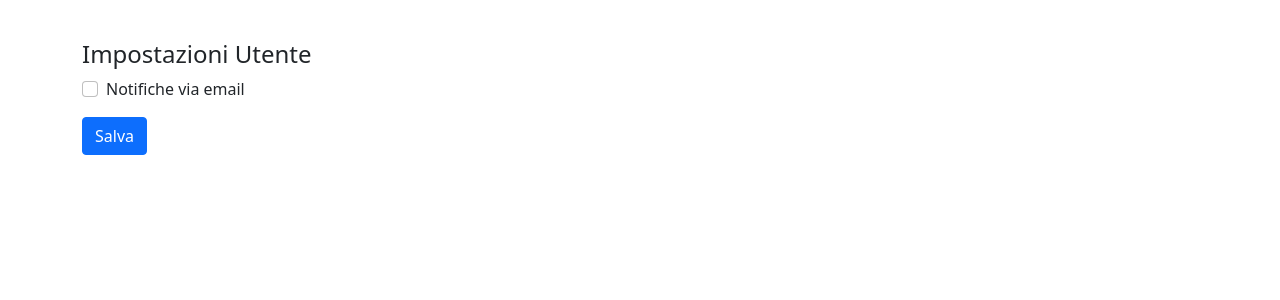
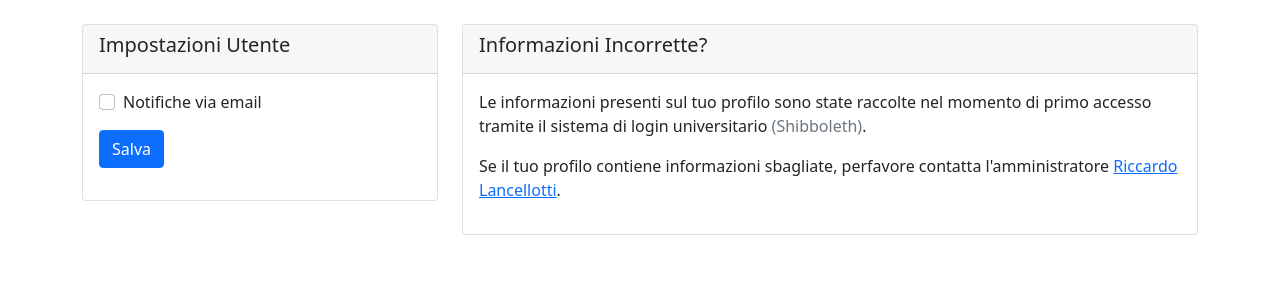
Before and after one commit to antipatico/university-ticket-system, a Django app: page /settings in a window 1280 px wide. Shown: the part 65-365 px from the top of the page. Run offline with Django 3.2, Linux system fonts and the light colour scheme; the visitor is signed in with stand-in values (Sample User, id 1); some libraries are stand-ins or nearby versions.

Commit message:
Templates

```diff
--- a/uts/uts_common/templates/uts/profile-settings.html
+++ b/uts/uts_common/templates/uts/profile-settings.html
@@ -2,17 +2,30 @@
 {% load crispy_forms_tags %}
 
 {% block content %}
+  <div class="row">
+    <div class="col-md-4 mb-3">
+      <div class="card">
+        <div class="card-header"><h5>Impostazioni Utente</h5></div>
+        <div class="card-body">
+
         {% if saveSuccess %}
           <div class="alert alert-success mb-3" role="alert">
             <strong>Successo!</strong><br/>
             Impostazioni modificate con successo!
           </div>
         {% endif %}
-  <div class="row">
-    <div class="col-12">
-      <p></p>
-      <h4>Impostazioni Utente</h4>
             {% crispy form %}
         </div>
       </div>
+    </div>
+    <div class="col-md-8 mb-3">
+      <div class="card">
+        <div class="card-header"><h5>Informazioni Incorrette?</h5></div>
+        <div class="card-body">
+          <p>Le informazioni presenti sul tuo profilo sono state raccolte nel momento di primo accesso tramite il sistema di login universitario <span class="text-muted">(Shibboleth)</span>.</p>
+          <p>Se il tuo profilo contiene informazioni sbagliate, perfavore contatta l'amministratore <a href="mailto:riccardo.lancellotti@unimore.it">Riccardo Lancellotti</a>.</p>
+        </div>
+      </div>
+    </div>
+  </div>
 {% endblock %}
```
Lines whose indentation alone changed are shown as unchanged.
